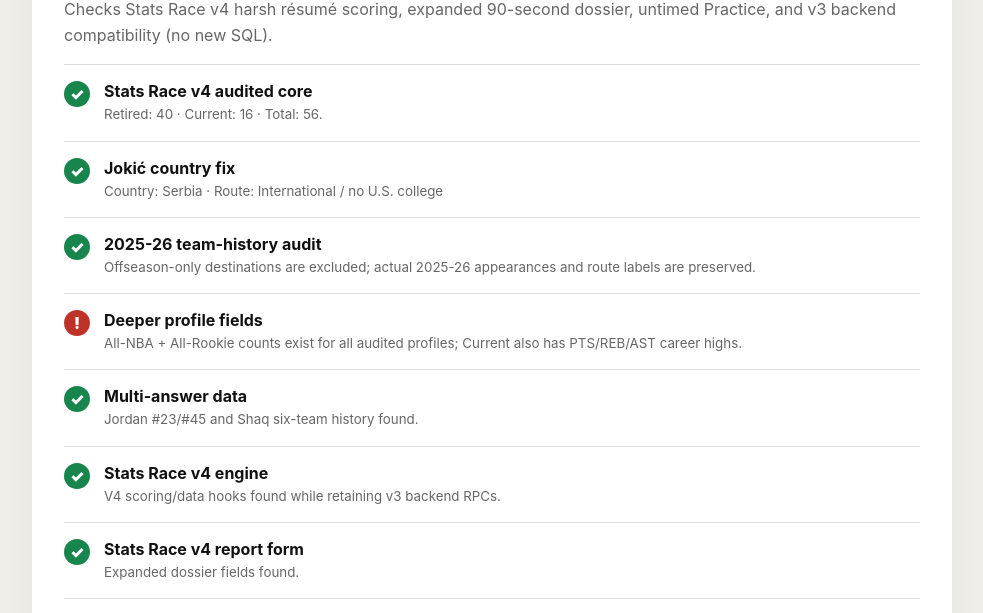
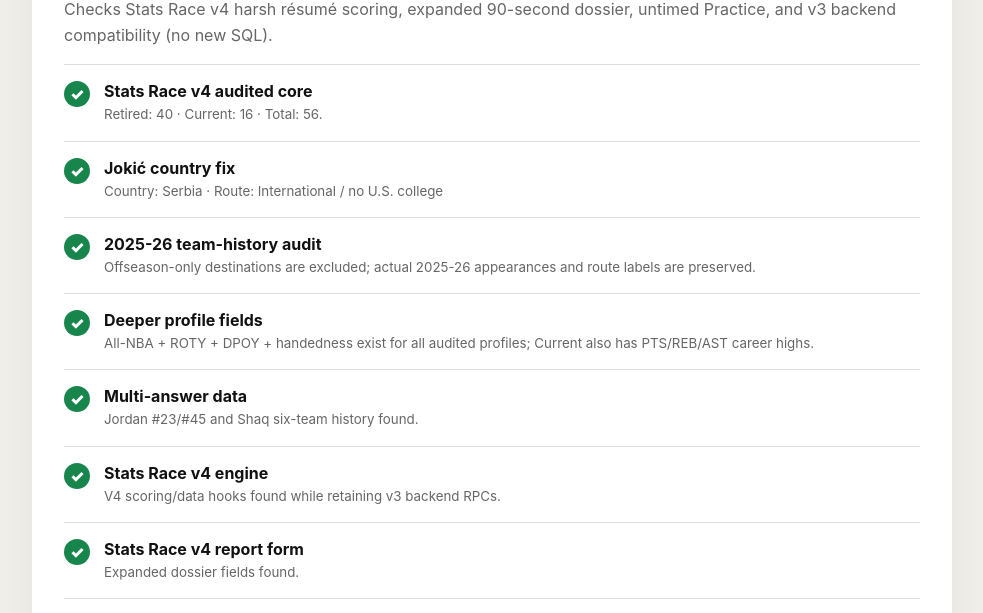
Before and after one commit to evanoblewski13/HoopLoop, a plain HTML site: page verify.html in a window 1280 px wide. Shown: the part 180-793 px from the top of the page, without its empty margins (148-1131 px from the left). Drawn offline with nearby package versions, Linux system fonts and the light colour scheme; no server answers.

Commit message:
Verification Fix

```diff
--- a/verify.html
+++ b/verify.html
@@ -5,7 +5,7 @@
  const dataRow=row('Stats Race v4 audited core');set(dataRow,ret.length===40&&cur.length===16&&new Set(ps.map(p=>p.id)).size===56&&sr.meta?.version==='4.0.0',`Retired: ${ret.length} · Current: ${cur.length} · Total: ${ps.length}.`);
  const jokic=row('Jokić country fix');const j=ps.find(p=>p.id==='current-nikola-jokic');set(jokic,j?.country==='Serbia'&&j?.countryAliases?.includes('SERBIA')&&!String(j?.college).includes('Serbia'),`Country: ${j?.country||'missing'} · Route: ${j?.college||'missing'}`);
  const history=row('2025-26 team-history audit');const ga=ps.find(p=>p.id==='current-giannis-antetokounmpo'),jh=ps.find(p=>p.id==='current-james-harden'),lj=ps.find(p=>p.id==='current-lebron-james');set(history,ga?.teams?.length===1&&ga.teams[0]==='Milwaukee Bucks'&&jh?.teams?.includes('Cleveland Cavaliers')&&String(lj?.college||'').startsWith('High school'),'Offseason-only destinations are excluded; actual 2025-26 appearances and route labels are preserved.');
- const fields=row('Deeper profile fields');set(fields,ps.every(p=>Number.isInteger(p.allNbaTeams)&&Number.isInteger(p.allRookieTeams))&&cur.every(p=>Number.isFinite(p.careerHighPoints)&&Number.isFinite(p.careerHighRebounds)&&Number.isFinite(p.careerHighAssists)),'All-NBA + All-Rookie counts exist for all audited profiles; Current also has PTS/REB/AST career highs.');
+ const fields=row('Deeper profile fields');set(fields,ps.every(p=>Number.isInteger(p.allNbaTeams)&&Number.isInteger(p.roty)&&Number.isInteger(p.dpoy)&&typeof p.shootingHand==='string')&&cur.every(p=>Number.isFinite(p.careerHighPoints)&&Number.isFinite(p.careerHighRebounds)&&Number.isFinite(p.careerHighAssists)),'All-NBA + ROTY + DPOY + handedness exist for all audited profiles; Current also has PTS/REB/AST career highs.');
  const multi=row('Multi-answer data');const mj=ps.find(p=>p.id==='michael-jordan'),shaq=ps.find(p=>p.id==='shaquille-oneal');set(multi,JSON.stringify(mj?.jerseyNumbers)==='[23,45]'&&shaq?.teams?.length===6,'Jordan #23/#45 and Shaq six-team history found.');
  const engine=row('Stats Race v4 engine');try{const txt=await fetch('stats-race.js?v=4.0.0').then(r=>r.text());const pass=txt.includes('resumeStep')&&txt.includes('careerEarningsM')&&txt.includes("stats-race-v4:")&&txt.includes("stats_race_start_daily_v3");set(engine,pass,pass?'V4 scoring/data hooks found while retaining v3 backend RPCs.':'stats-race.js is stale.');}catch(e){set(engine,false,e.message)}
  const form=row('Stats Race v4 report form');try{const txt=await fetch('stats-race.html?v=4.0.0').then(r=>r.text());const pass=txt.includes('id="shootingHand"')&&txt.includes('id="roty"')&&txt.includes('id="dpoy"')&&txt.includes('id="spg"')&&txt.includes('id="bpg"')&&txt.includes('id="tpg"')&&txt.includes('id="tripleDoubles"')&&txt.includes('id="careerEarningsM"');set(form,pass,pass?'Expanded dossier fields found.':'Stats Race HTML is stale.');}catch(e){set(form,false,e.message)}
```
Also changed, not shown: SHA256SUMS.txt, 1 other file.
